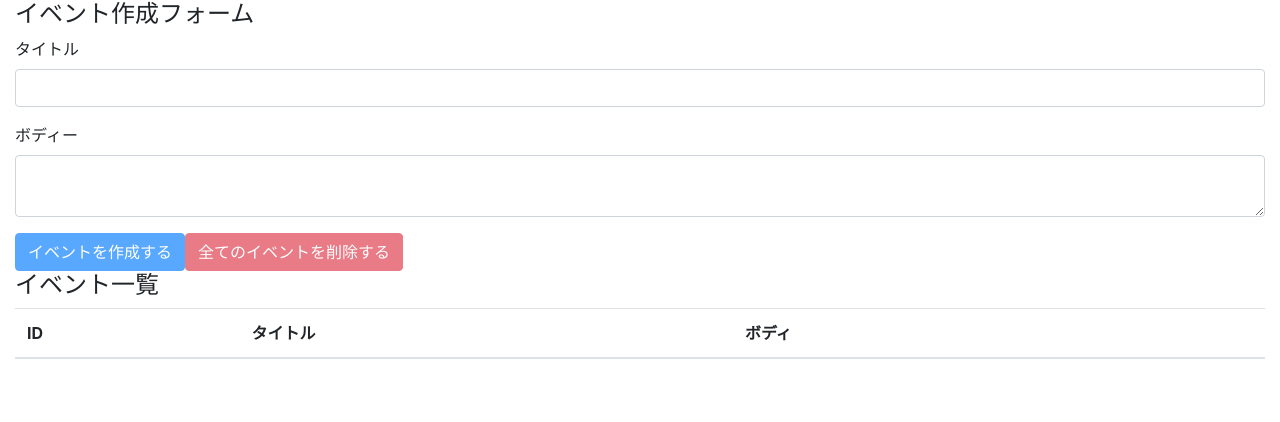
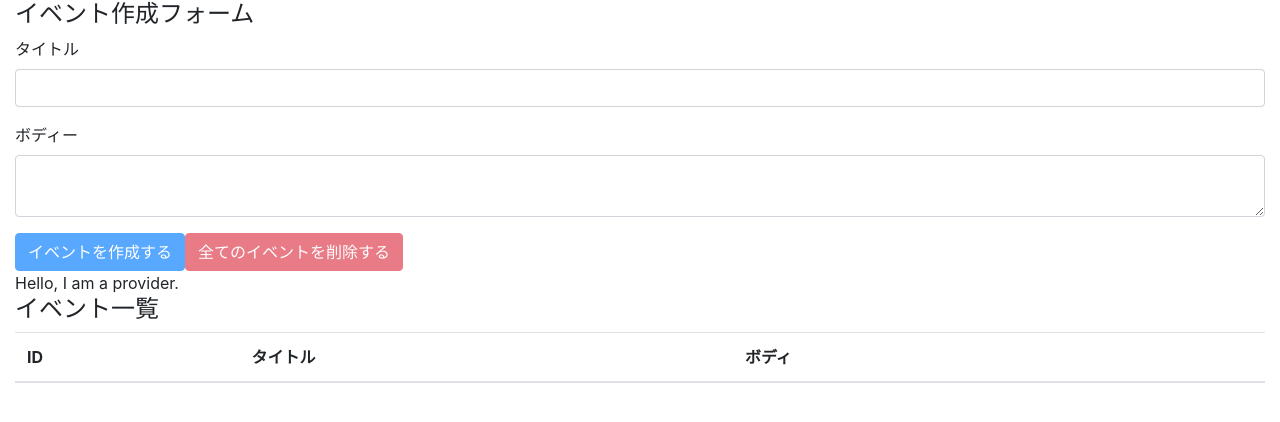
Before and after one commit to toshiaki-suzuki/udemy-react-hooks, a React (Create React App) app: page / in a window 1280 px wide. Shown: the top 422 px of the page. Built offline with nearby package versions, Linux system fonts and the light colour scheme.

Commit message:
introduce Context

```diff
--- a/src/components/App.js
+++ b/src/components/App.js
@@ -3,17 +3,19 @@
 
 import EventForm from './EventForm'
 import Events from './Events'
-
+import AppContext from "../contexts/AppContext"
 import reducer from '../reducers'
 
 const App = () => {
 
   const [state, dispatch] = useReducer(reducer, [])
   return (
-    <div className="container-fluid">
-      <EventForm state={state} dispatch={dispatch}/>
-      <Events state={state} dispatch={dispatch}/>
-    </div>
+    <AppContext.Provider value={'Hello, I am a provider.'}>
+      <div className="container-fluid">
+        <EventForm state={state} dispatch={dispatch}/>
+        <Events state={state} dispatch={dispatch}/>
+      </div>
+    </AppContext.Provider>
   );
 }
 
--- a/src/components/Events.js
+++ b/src/components/Events.js
@@ -1,9 +1,13 @@
 import React from 'react'
 import Event from './Event'
+import AppContext from '../contexts/AppContext'
 
 const Events = ({state, dispatch}) => {
   return (
     <>
+      <AppContext.Consumer>
+        {value => {return <div>{value}</div>}}
+      </AppContext.Consumer>
       <h4>イベント一覧</h4>
       <table className="table table-hover">
         <thead>
```
